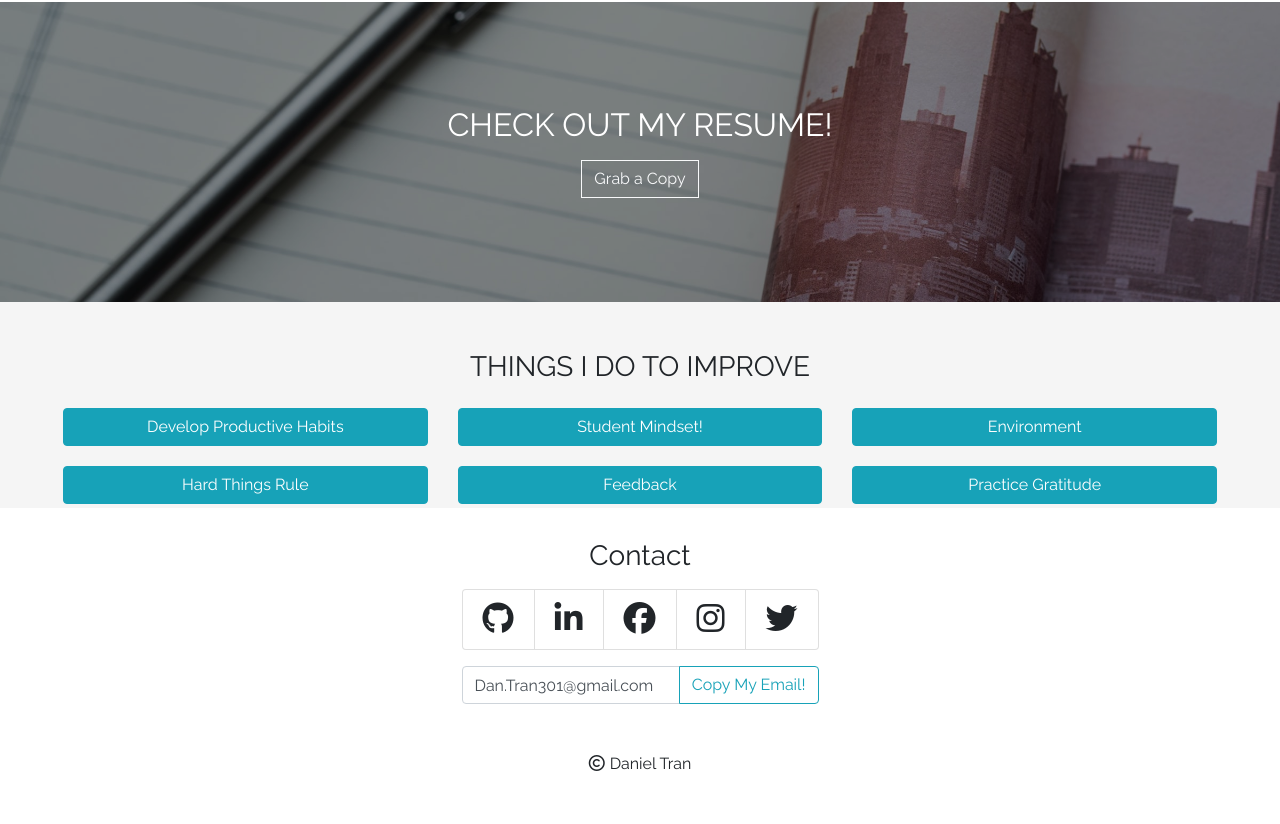
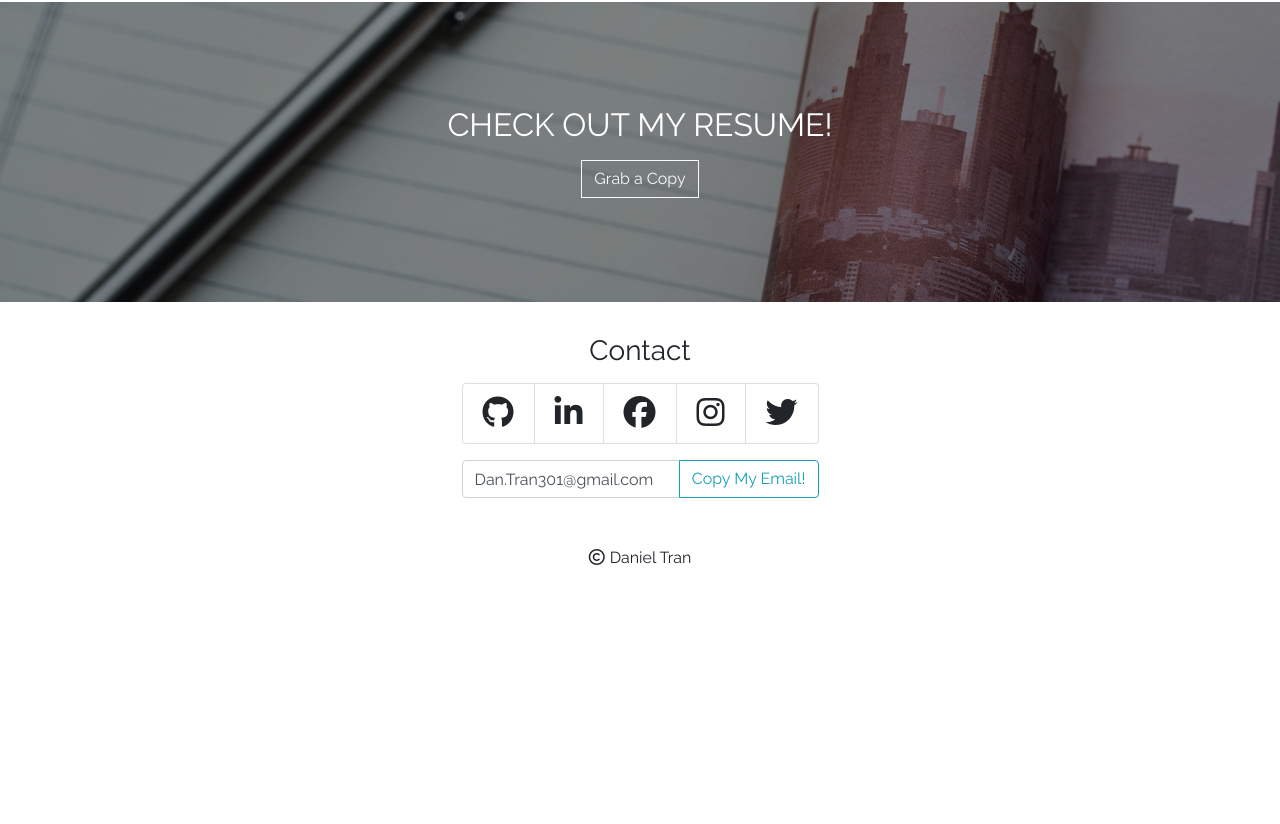
Before and after one commit to dtran5/dtran5.github.io, a website: page index.html in a window 1280 px wide. Shown: the part 2271-3095 px from the top of the page. After the commit the page ends 2889 px from the top, so only its background shows below. Drawn offline with nearby package versions, Linux system fonts and the light colour scheme; some packages are replaced by stand-ins of ours; a script that the page names is missing.

Commit message:
Remove extra content
Comment out the how I improve section to de-clutter page.

```diff
--- a/index.html
+++ b/index.html
@@ -433,7 +433,7 @@
     </section>
 
     <!--Self Improvement-->
-    <section id="improvement" class="improvement">
+    <!-- <section id="improvement" class="improvement">
       <h3 class="pt-5 text-center improvement__title">
         Things I do to improve
       </h3>
@@ -592,7 +592,7 @@
           </div>
         </div>
       </div>
-    </section>
+    </section> -->
 
     <!-- Footer -->
     <footer id="footer" class="footer">
```
